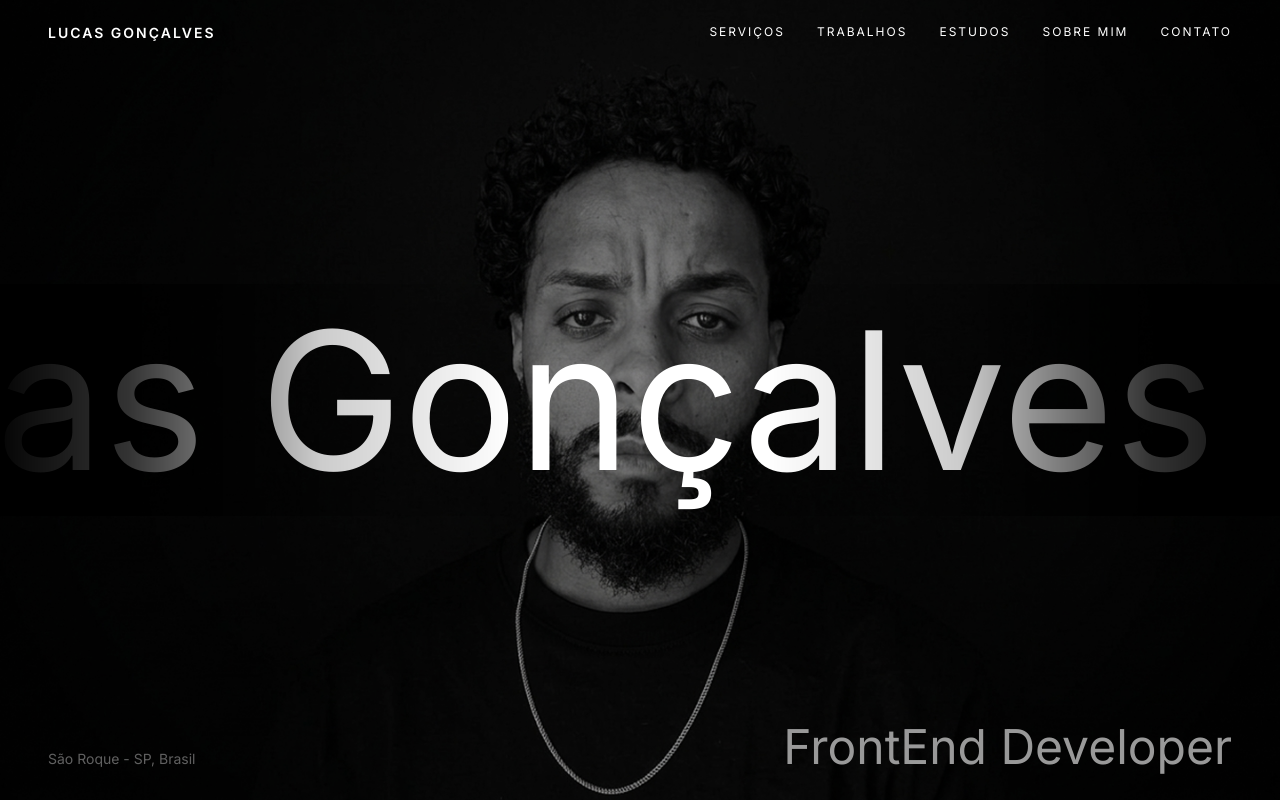
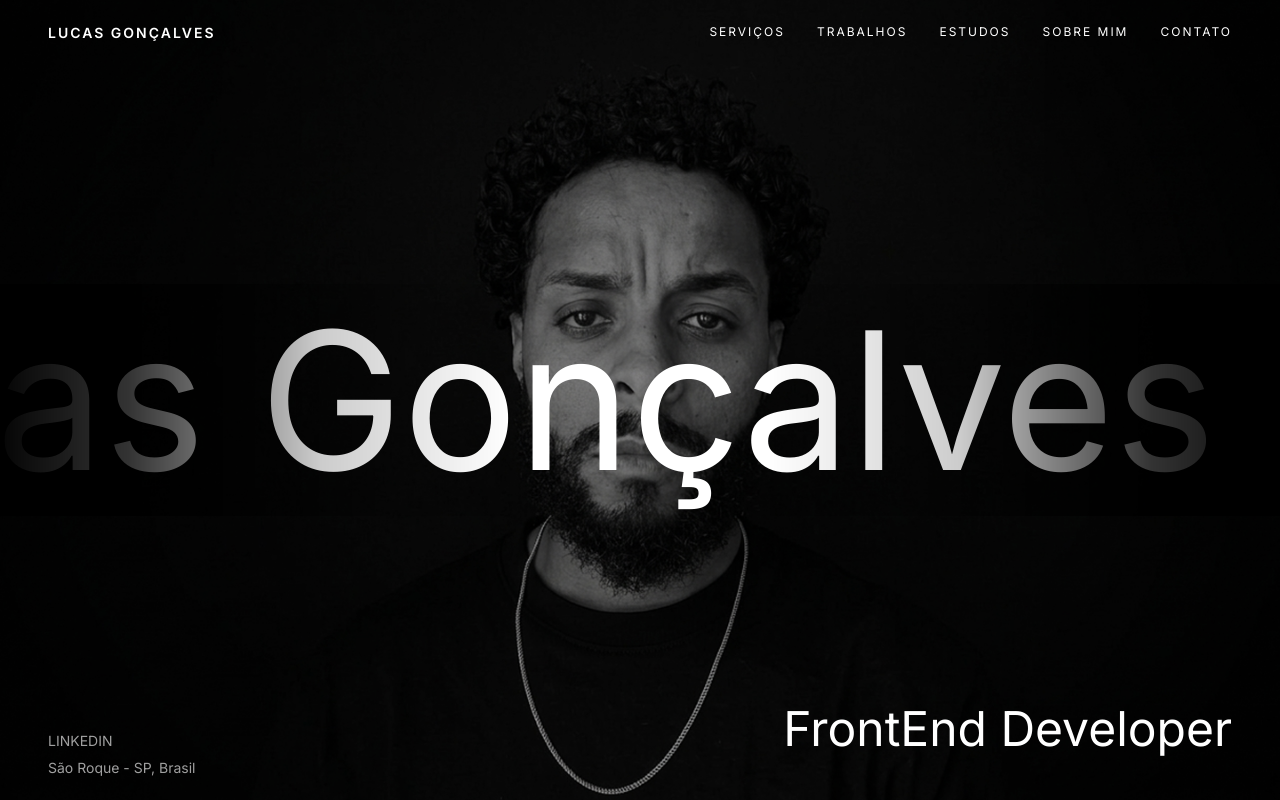
Before and after one commit to lucasvidaldev/my-portfolio, a React (Vite) app: page / in a window 1280 px wide. Built offline with nearby package versions, Linux system fonts and the light colour scheme.

Commit message:
update na Hero menu

```diff
--- a/src/features/home/header/components/MobileMenu.jsx
+++ b/src/features/home/header/components/MobileMenu.jsx
@@ -16,11 +16,21 @@ function MobileMenu() {
         <span></span>
       </button>
 
-      <div className={`${styles.navOverlay} ${isOpen ? styles.navOverlayActive : ''}`}>
+      <div
+        className={`${styles.navOverlay} ${isOpen ? styles.navOverlayActive : ''}`}
+      >
         <NavMenu isMobile onClickLink={() => setIsOpen(false)} />
 
-        <div className={styles.navFooter}>
-          <span>Junior Developer</span>
+        <div className={`${styles.mobileMenuFooter}`}>
+          <span>FrontEnd Developer</span>
+          <a
+            href="https://www.linkedin.com"
+            target="_blank"
+            rel="noopener noreferrer"
+            className={`${styles.mobileMenuFooterLink}`}
+          >
+            Linkedin
+          </a>
         </div>
       </div>
     </nav>
--- a/src/features/home/header/components/MobileMenu.module.css
+++ b/src/features/home/header/components/MobileMenu.module.css
@@ -69,4 +69,14 @@
     opacity: 1;
     pointer-events: all;
   }
+  .mobileMenuFooter{
+  display: flex;
+  flex-direction: column;
+  gap: 20px;
+  }
+  .mobileMenuFooterLink{
+  color: white;
+  font-size: 18px;
+  text-decoration: none;
+  }
 }
--- a/src/features/home/hero/Hero.jsx
+++ b/src/features/home/hero/Hero.jsx
@@ -22,18 +22,23 @@ export default function Hero() {
   }, []);
 
   return (
-    <section className={styles.hero}>
-      <h1 className={styles.heroTitle}>
-        <span className={styles.heroTrack} ref={trackRef}>
+    <section className={`${styles.hero}`}>
+      <h1 className={`${styles.heroTitle}`}>
+        <span className={`${styles.heroTrack}`} ref={trackRef}>
           {names.map((name, i) => (
             <span key={i}>{name}</span>
           ))}
         </span>
       </h1>
 
-      <div className={styles.heroFooter}>
-        <span>São Roque - SP, Brasil</span>
-        <span className={styles.heroFooterDev}>FrontEnd Developer</span>
+      <div className={`${styles.heroFooter}`}>
+        <div>
+          <a href="https://www.linkedin.com" target="_blank" rel="noopener noreferrer" className={`${styles.heroFooterLink}`}>
+            Linkedin
+          </a>
+          <span>São Roque - SP, Brasil</span>
+        </div>
+        <span className={`${styles.heroFooterDev}`}>FrontEnd Developer</span>
       </div>
     </section>
   );
--- a/src/features/home/hero/Hero.module.css
+++ b/src/features/home/hero/Hero.module.css
@@ -83,6 +83,19 @@
   align-items: baseline;
   font-size: 14px;
   color: var(--text-muted);
+  z-index: 10;
+}
+.heroFooter div{
+  display: flex;
+  flex-direction: column;
+  gap: 10px;
+  list-style: none;
+}
+.heroFooterLink{
+  cursor: pointer;
+  color: inherit;
+  text-decoration: none;
+  text-transform: uppercase;
 }
 .heroFooterDev{
   text-transform: capitalize;
@@ -109,15 +122,15 @@
 
   pointer-events: none;
 }
-  .heroFooter {
-    flex-direction: column;
-    gap: 8px;
-    align-items: flex-start;
-    padding: 0px 24px;
-  }
   .heroTrack span::after {
     content: "•";
     margin:70px;
     opacity: 0.6;
   }
+  .heroFooter {
+    flex-direction: column;
+    align-items: flex-start;
+    padding: 0px 24px;
+    gap: 8px;
+  }
 }
```
